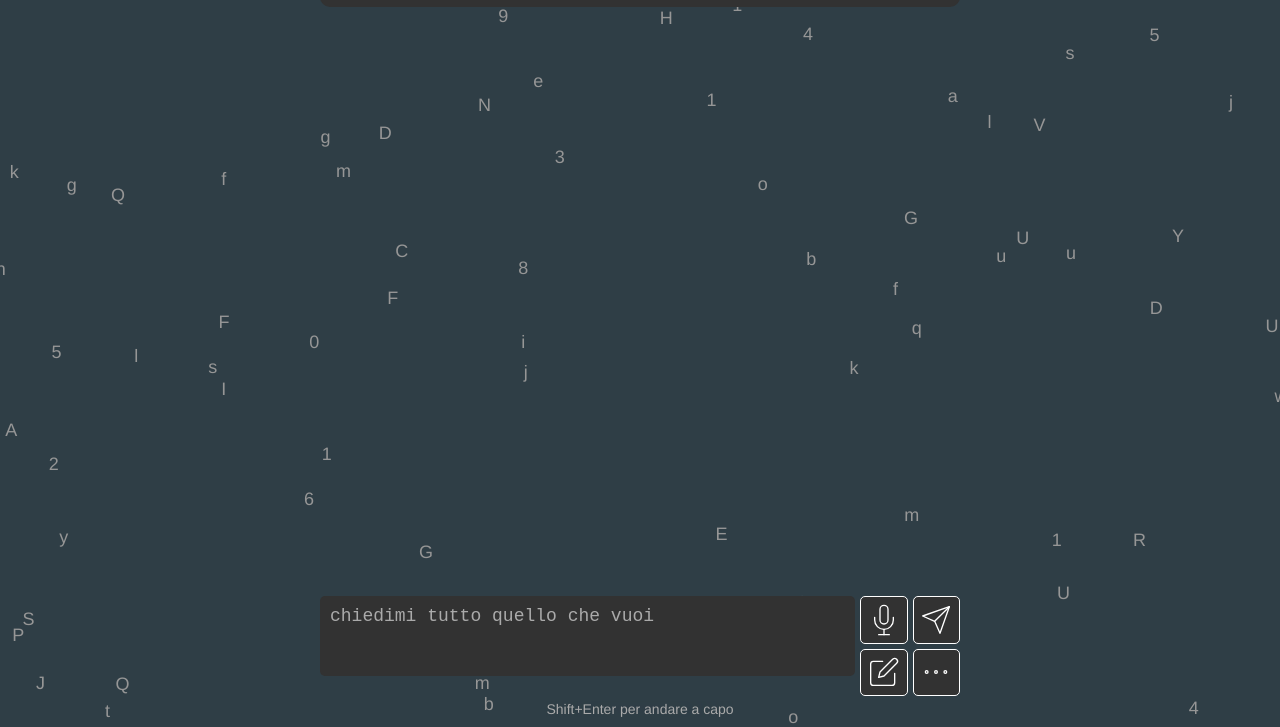
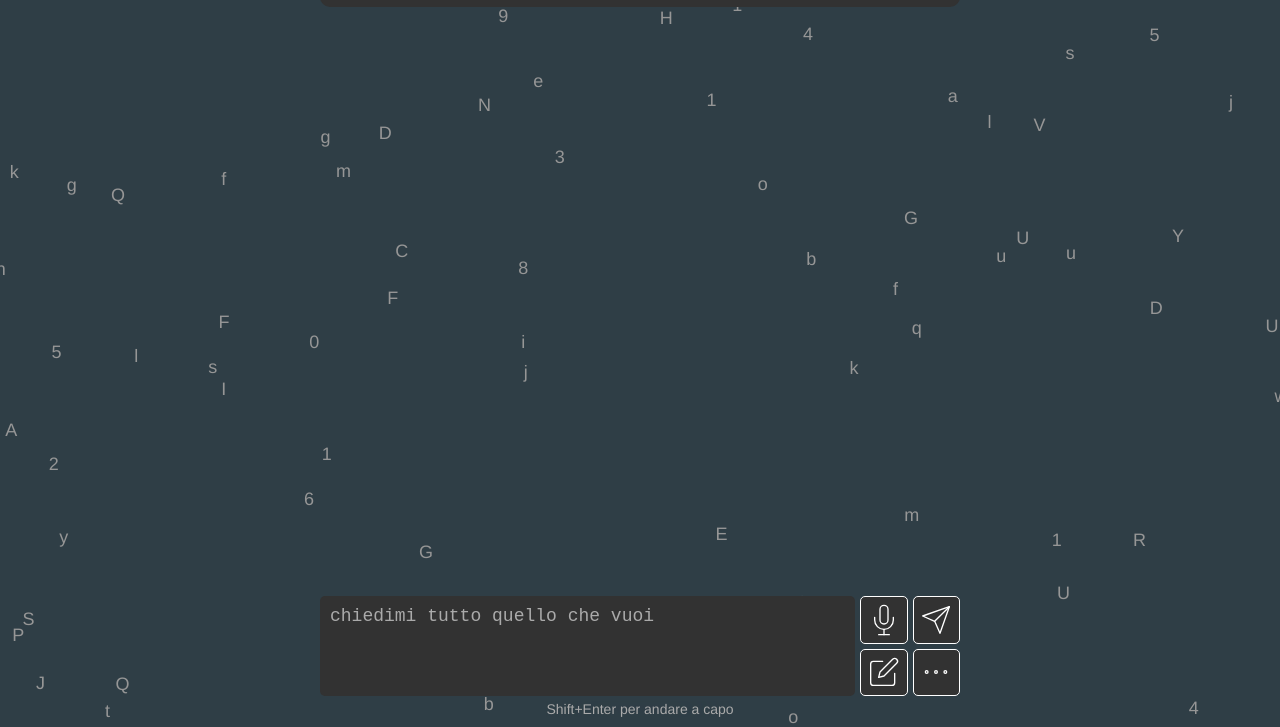
Before and after one commit to Armidon1/GPTgram, a plain HTML site: page index.html in a window 1280 px wide. Shown: the part 73-800 px from the top of the page. Drawn offline with Linux system fonts and the light colour scheme.

Commit message:
fixed user-input height ?????????????

```diff
--- a/style.css
+++ b/style.css
@@ -284,7 +284,7 @@ p {
     padding: 10px;
     border: 0px;
     border-radius: 5px;
-    height: 80px;
+    /* height: 80px; */
     width: 100%;
     flex-grow: 1;
     resize: none;
```
